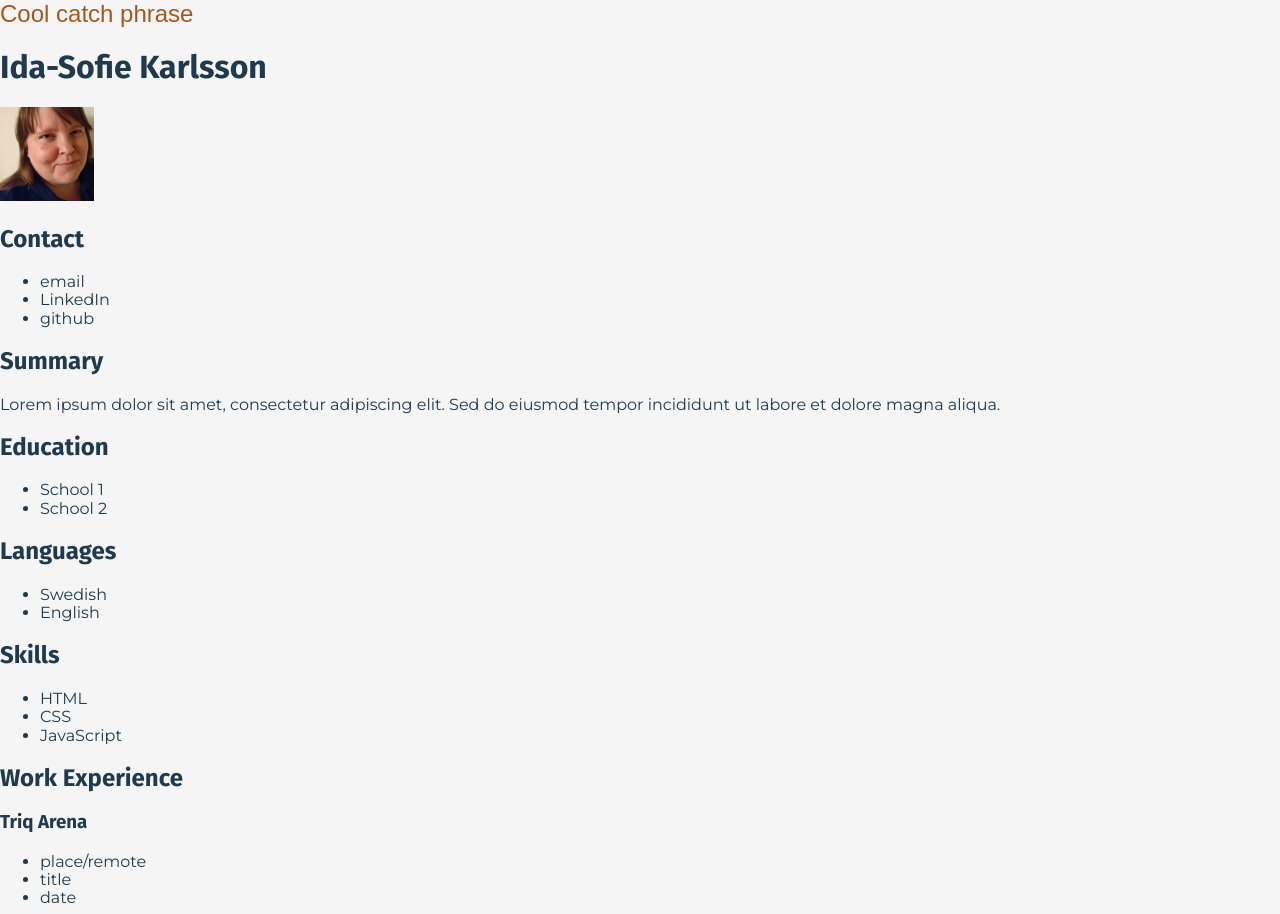
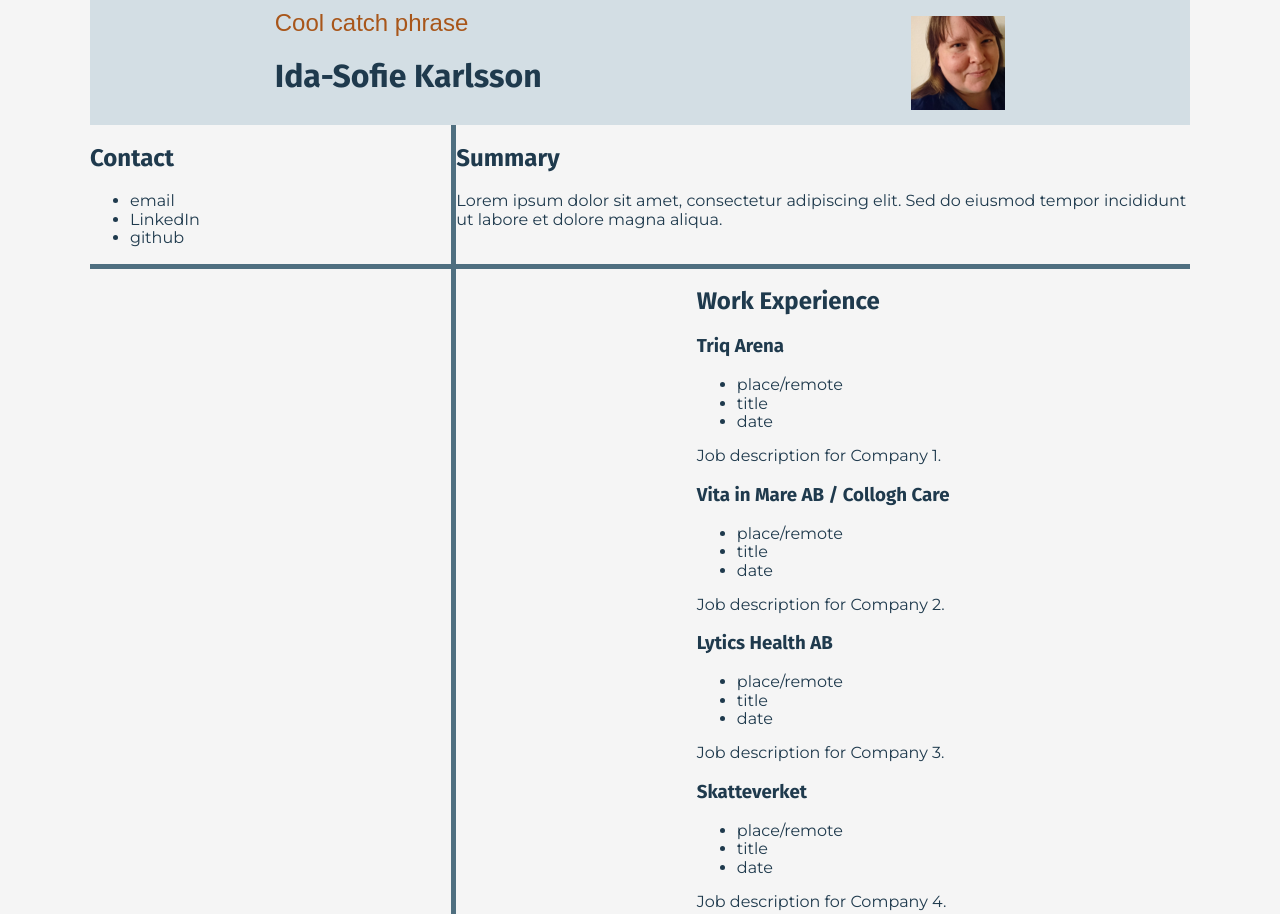
Before and after one commit to IdaSofieKarlsson/CV-IT, a plain HTML site: page index.html in a window 1280 px wide. Shown: the top 914 px of the page. Drawn offline with nearby package versions, Linux system fonts and the light colour scheme; a web font is replaced by a local one.

Commit message:
starting on structure

```diff
--- a/index.html
+++ b/index.html
@@ -20,13 +20,14 @@
 
         <div class="header-img">
             <img src="images/Bild2.png" alt="Ida-Sofie Karlsson">
+            <!-- OBS: no "/" before search path, otherwise github page img doesn't load -->
         </div>
     </header>
 
     <main>
         <section class="section-contact-summary">
             <!-- Contact section -->
-            <div class="contact-info">
+            <div class="div-contact-info">
                 <h2>Contact</h2>
                 <ul>
                     <li>email</li>
@@ -42,7 +43,9 @@
             </div>
         </section>
 
-        <!-- Narrow section to the left, Section for contact, education, skills, and languages -->
+        <!-- Div with sections details and main -->
+        <div class="div-sections">
+            <!-- Narrow section to the left, Section for education, skills, and languages -->
         <section class="section-details">
             <!-- Education section -->
             <div class="div-education">
@@ -70,7 +73,7 @@
                 </ul>
             </div>
         </section>
-        <!-- Main section for summary and work experience -->
+        <!-- Main section for work experience -->
         <section class="section-main">
             <!-- Work experience section -->
             <div class="div-experience">
@@ -177,6 +180,9 @@
             </div>
 
         </section>
+        </div>
+
+
 
     </main>
     <footer>
--- a/styles/styles.css
+++ b/styles/styles.css
@@ -6,8 +6,8 @@ fonts:  font-family: "Agrave Pro"       span
 Colors
 Role	        Name	        Hex	        Use
 Tone 1 (dark)	Deep slate	    #1F3A4D	    Name, headings, body text
-Tone 2 (mid)	Dusty blue	    #4F6F80	    Subheadings, dates, bullets, secondary text
-Tone 3 (light)	Mist	        #D3DEE4	    Divider lines, sidebar tint, borders
+Tone 2 (mid)	Dusty blue	    #4F6F80	    Subheadings, dates, bullets, secondary text, Divider lines, borders
+Tone 3 (light)	Mist	        #D3DEE4	     sidebar tint,
 Contrast	    Burnt copper	#A8561A	    Links, hover states, one small detail like a heading underline
 Base	        White	        #FFFFFF	    Page background
 */
@@ -41,21 +41,114 @@ body {
 
 /* Header styles */
 .header {
+    max-width: 1100px;
+    width: 100%;
+    min-height: 125px;
+    height: 100%;
+    margin: auto;
+    display: flex;
+    justify-content: space-around;
+    background-color: #D3DEE4;
 
 }
 .header-content {
+    display: flex;
+    flex-direction: column;
+    justify-content: center;
+    align-items: flex-start;
 
 }
 .header-img{
+    display: flex;
+    flex-direction: column;
+    justify-content: center;
+    align-items: flex-start;
+}
+
+/* Main section styles */
+main {
 
 }
 
+/* Div containing both the narrow section and the main section */
+.div-sections {
+    max-width: 1100px;
+    width: 100%;
+    min-height: 125px;
+    height: 100%;
+    margin: auto;
+    display: flex;
+    justify-content: space-around;
+}
+
 .section-contact-summary {
+    max-width: 1100px;
+    width: 100%;
+    min-height: 125px;
+    height: 100%;
+    margin: auto;
+    display: flex;
+    justify-content: space-around;
+    border-bottom: 5px solid #4F6F80;
 
 }
-.contact-info {
+.div-contact-info {
+    width: 33%;
+}
+.div-summary {
+    width: 67%;
+    border-left: 5px solid #4F6F80;
+}
+
+/*Narrow section to the left, Section for education, skills, and languages*/
+.section-details {
+    max-width: 1100px;
+    width: 33%;
+    min-height: 125px;
+    height: 100%;
+    margin: auto;
+    display: flex;
+    justify-content: space-around;
+}
+.div-education {
 
 }
-.div-summary {
+.div-languages {
 
 }
+.div-skills {
+
+}
+
+/*Main section for work experience*/
+.section-main {
+    max-width: 1100px;
+    width: 67%;
+    min-height: 125px;
+    height: 100%;
+    margin: auto;
+    display: flex;
+    justify-content: space-around;
+    border-left: 5px solid #4F6F80;
+}
+.div-experience {
+
+}
+.div-experience h2 {
+
+}
+.jobb {
+
+}
+.jobb h3 {
+
+}
+.jobb ul {
+
+}
+.jobb ul li {
+
+}
+.jobb p {
+
+}
```
